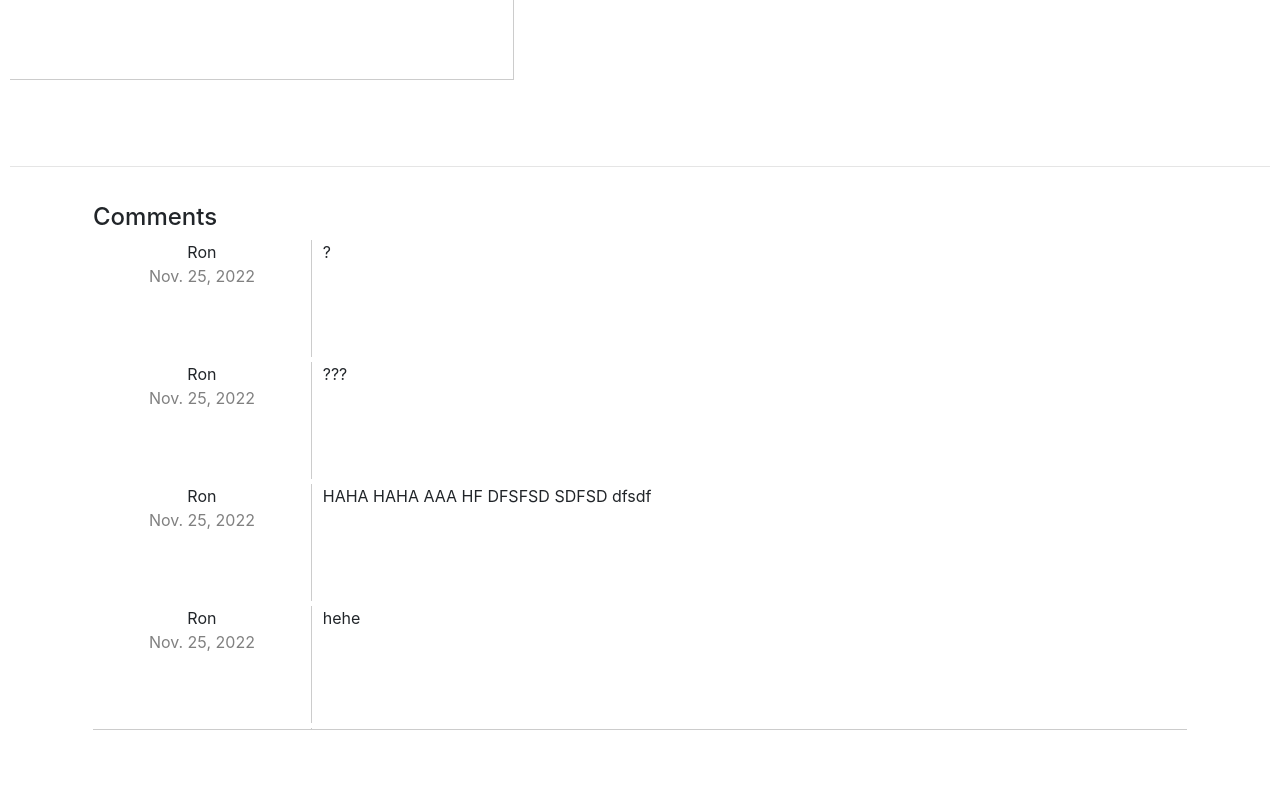
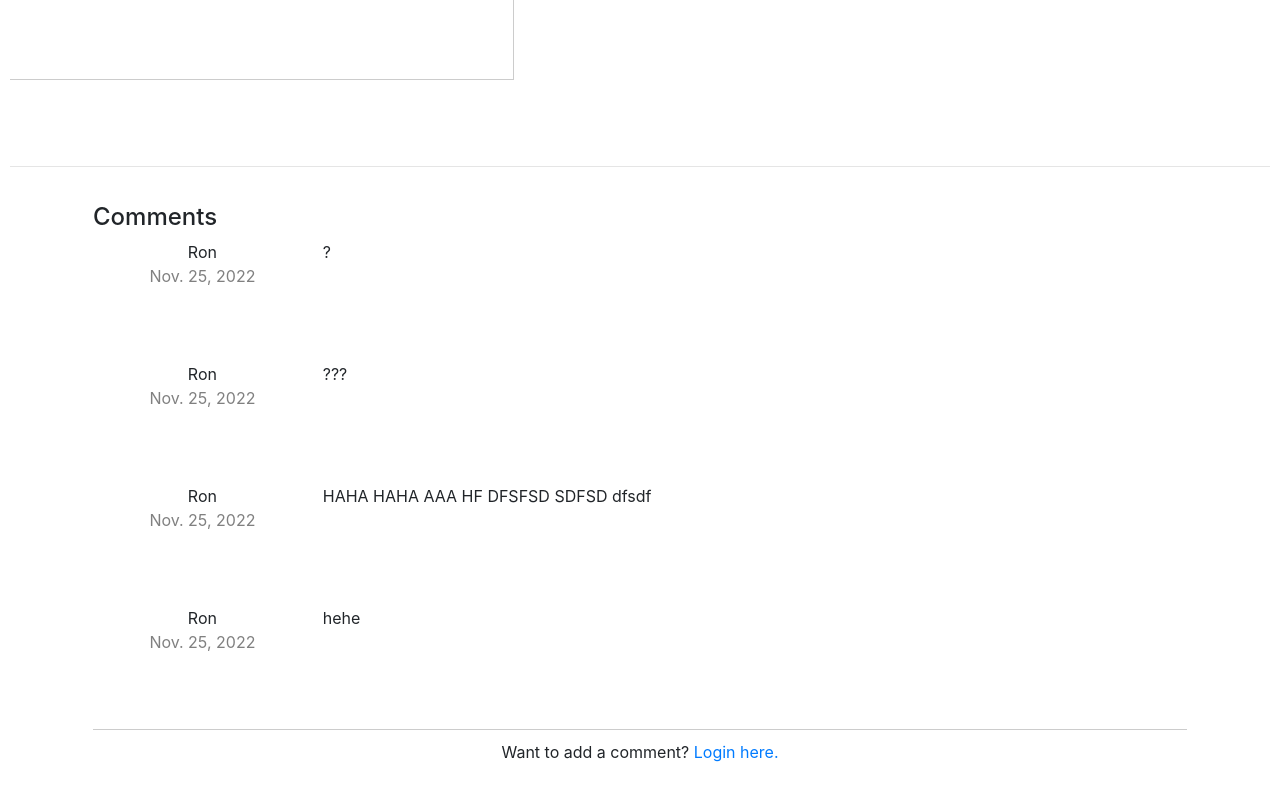
Before and after one commit to ronchuoeng/Project2, a Django app: page /listing/2 in a window 1280 px wide. Shown: the part 713-1523 px from the top of the page. Before the commit the page ends 1443 px from the top, so only its background shows below. Run offline with Django 3.2, Linux system fonts and the light colour scheme; data comes from the database, SQL or seed files in the repository; both versions use the stored data as it was after the commit; some libraries are stand-ins or nearby versions.

Commit message:
Friday morning 1st start

```diff
--- a/commerce/auctions/static/auctions/styles.css
+++ b/commerce/auctions/static/auctions/styles.css
@@ -140,7 +140,6 @@
     height: 117px;
     float: left;
     text-align: center;
-    border-right: 1px solid #ccc;
     margin-bottom: 5px;
 }
 
```
Also changed, not shown: commerce/auctions/templates/auctions/listing.html (+12 -9 lines), commerce/auctions/views.py (line endings or trailing spaces), commerce/db.sqlite3.
